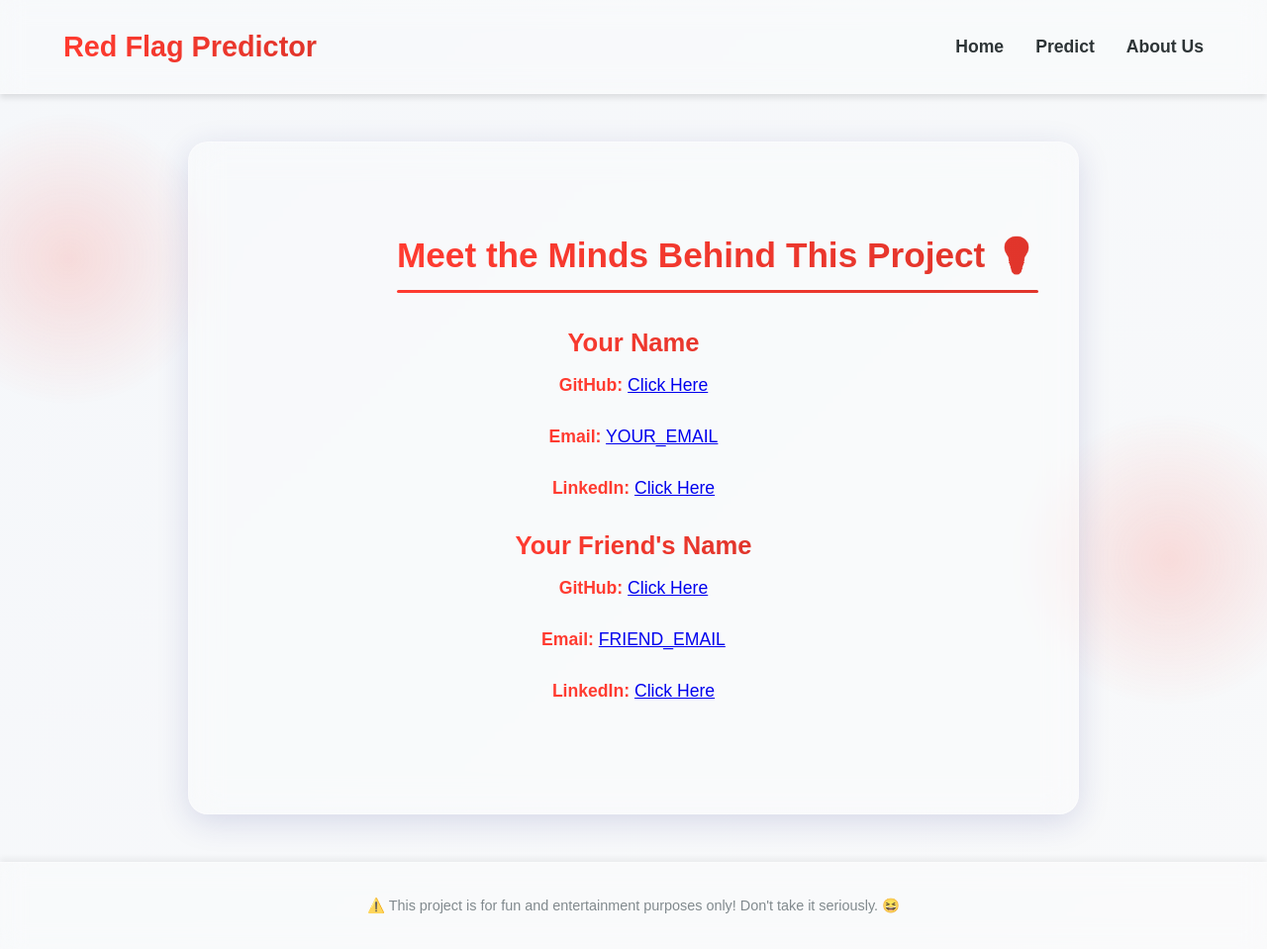
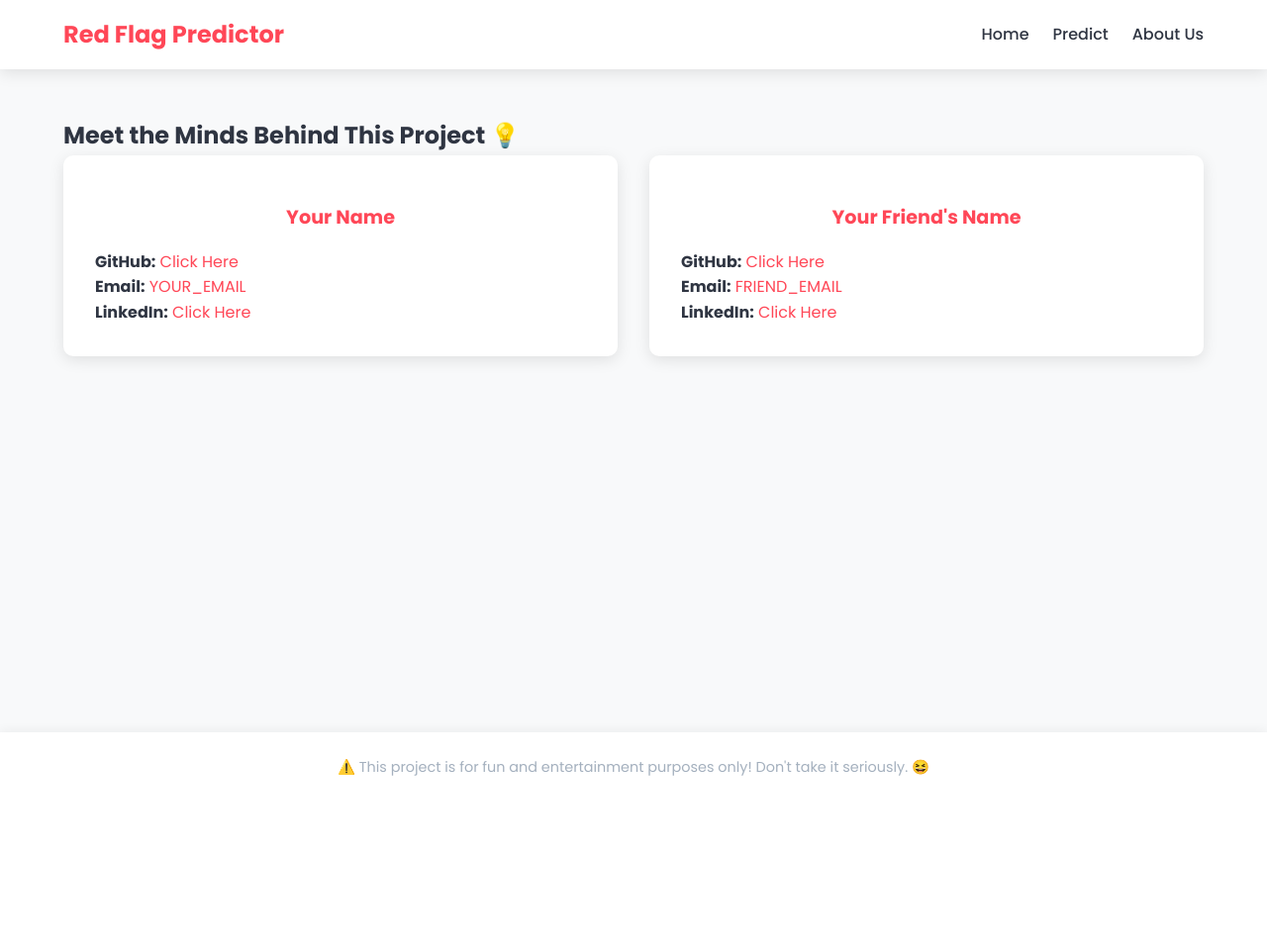
Before and after one commit to 13siddhu/Red-Flag-Detection, a Flask app: page /about in a window 1280 px wide. Shown: the whole page at 99% size. After the commit the page ends 784 px from the top, so only its background shows below. Run offline with Flask 3, Linux system fonts and the light colour scheme.

Commit message:
Update styles.css

```diff
--- a/static/styles.css
+++ b/static/styles.css
@@ -1,39 +1,42 @@
-/* Modern CSS for Red Flag Predictor */
-@import url('https://fonts.googleapis.com/css2?family=Poppins:wght@300;400;600;700&display=swap');
+/* Modern CSS for Red Flag Predictor
+   Responsive design for mobile and desktop */
 
-:root {
-  --primary: #ff3b5c;
-  --secondary: #ff7e8f;
-  --dark: #252525;
-  --light: #f8f9fa;
-  --accent: #3a86ff;
-  --success: #4bb543;
-  --warning: #ffdd57;
-  --danger: #dc3545;
-  --shadow: 0 4px 6px rgba(0, 0, 0, 0.1);
-  --transition: all 0.3s ease;
-}
+/* Import Google Fonts */
+@import url('https://fonts.googleapis.com/css2?family=Poppins:wght@300;400;500;600;700&display=swap');
 
+/* Reset & Base Styles */
 * {
   margin: 0;
   padding: 0;
   box-sizing: border-box;
 }
 
+:root {
+  --primary-color: #ff4757;
+  --secondary-color: #ff6b81;
+  --dark-color: #2f3542;
+  --light-color: #f1f2f6;
+  --success-color: #2ed573;
+  --warning-color: #ffa502;
+  --danger-color: #ff4757;
+  --grey-color: #a4b0be;
+  --shadow: 0 4px 15px rgba(0, 0, 0, 0.1);
+}
+
 body {
   font-family: 'Poppins', sans-serif;
-  background-color: var(--light);
-  color: var(--dark);
   line-height: 1.6;
+  background-color: #f8f9fa;
+  color: var(--dark-color);
 }
 
-/* Navigation Bar */
+/* Navigation */
 nav {
   display: flex;
   justify-content: space-between;
   align-items: center;
+  background-color: white;
   padding: 1rem 5%;
-  background-color: white;
   box-shadow: var(--shadow);
   position: sticky;
   top: 0;
@@ -43,52 +46,42 @@ nav {
 .logo {
   font-size: 1.5rem;
   font-weight: 700;
-  color: var(--primary);
-  transition: var(--transition);
-}
-
-.logo:hover {
-  transform: scale(1.05);
+  color: var(--primary-color);
 }
 
 nav ul {
   display: flex;
   list-style: none;
-  gap: 2rem;
 }
 
-nav a {
-  text-decoration: none;
-  color: var(--dark);
-  font-weight: 500;
-  position: relative;
-  padding: 0.5rem 0;
-  transition: var(--transition);
+nav ul li {
+  margin-left: 1.5rem;
 }
 
-nav a::after {
-  content: '';
-  position: absolute;
-  bottom: 0;
-  left: 0;
-  width: 0;
-  height: 2px;
-  background-color: var(--primary);
-  transition: var(--transition);
+nav ul li a {
+  text-decoration: none;
+  color: var(--dark-color);
+  font-weight: 500;
+  transition: color 0.3s;
 }
 
-nav a:hover {
-  color: var(--primary);
+nav ul li a:hover {
+  color: var(--primary-color);
 }
 
-nav a:hover::after {
-  width: 100%;
+/* Mobile Navigation */
+.mobile-menu-btn {
+  display: none;
+  cursor: pointer;
 }
 
-/* Main Sections */
+/* Sections */
 .section {
-  min-height: 85vh;
-  padding: 4rem 10%;
+  padding: 3rem 5%;
+  min-height: calc(100vh - 130px);
+}
+
+#home {
   display: flex;
   flex-direction: column;
   justify-content: center;
@@ -96,162 +89,165 @@ nav a:hover::after {
   text-align: center;
 }
 
-h1 {
-  font-size: 3rem;
+#home h1 {
+  font-size: 2.5rem;
   margin-bottom: 1.5rem;
-  background-image: linear-gradient(to right, var(--primary), var(--accent));
-  background-clip: text;
-  -webkit-background-clip: text;
-  color: transparent;
-  animation: fadeIn 1s ease-in;
+  color: var(--primary-color);
 }
 
-p {
+#home p {
+  max-width: 650px;
+  margin-bottom: 1.5rem;
   font-size: 1.1rem;
-  max-width: 700px;
-  margin-bottom: 1.5rem;
-  animation: slideUp 0.8s ease-out;
 }
 
-p strong {
-  color: var(--primary);
-  font-weight: 600;
-}
-
-/* Button Styles */
 .btn {
   display: inline-block;
+  background-color: var(--primary-color);
+  color: white;
   padding: 0.8rem 2rem;
-  background-color: var(--primary);
-  color: white;
+  border-radius: 50px;
   text-decoration: none;
-  border-radius: 30px;
   font-weight: 600;
+  transition: transform 0.3s, box-shadow 0.3s;
+  box-shadow: var(--shadow);
   margin-top: 1rem;
-  box-shadow: var(--shadow);
-  transition: var(--transition);
-  border: none;
-  cursor: pointer;
-  animation: pulse 2s infinite;
 }
 
 .btn:hover {
-  background-color: var(--dark);
   transform: translateY(-3px);
-  box-shadow: 0 8px 15px rgba(0, 0, 0, 0.2);
+  box-shadow: 0 10px 20px rgba(255, 71, 87, 0.2);
 }
 
-/* Form Styles (for predict page) */
+/* Predict Form */
+#predict {
+  max-width: 750px;
+  margin: 0 auto;
+}
+
+#predict h2 {
+  text-align: center;
+  margin-bottom: 2rem;
+  color: var(--primary-color);
+}
+
 form {
-  width: 100%;
-  max-width: 600px;
   background-color: white;
   padding: 2rem;
   border-radius: 10px;
   box-shadow: var(--shadow);
-  margin: 2rem 0;
-  animation: fadeIn 0.8s ease-out;
 }
 
-.form-group {
-  margin-bottom: 1.5rem;
-  text-align: left;
-}
-
-label {
+form label {
   display: block;
   margin-bottom: 0.5rem;
   font-weight: 500;
-  color: var(--dark);
+  color: var(--dark-color);
 }
 
-input, select, textarea {
+form input, form select {
   width: 100%;
   padding: 0.8rem;
-  border: 1px solid #e1e1e1;
-  border-radius: 8px;
+  margin-bottom: 1.5rem;
+  border: 1px solid #ddd;
+  border-radius: 5px;
   font-family: 'Poppins', sans-serif;
-  background-color: #f9f9f9;
-  transition: var(--transition);
+  transition: border 0.3s;
 }
 
-input:focus, select:focus, textarea:focus {
+form input:focus, form select:focus {
   outline: none;
-  border-color: var(--primary);
-  box-shadow: 0 0 0 3px rgba(255, 59, 92, 0.2);
+  border-color: var(--primary-color);
 }
 
-/* Result Section (for prediction results) */
-.result {
+form button {
+  background-color: var(--primary-color);
+  color: white;
+  border: none;
+  padding: 0.8rem 2rem;
+  border-radius: 50px;
+  font-weight: 600;
+  cursor: pointer;
+  width: 100%;
+  font-size: 1rem;
+  transition: background-color 0.3s;
+}
+
+form button:hover {
+  background-color: var(--secondary-color);
+}
+
+/* Prediction Result */
+h3 {
   margin-top: 2rem;
+  text-align: center;
+  padding: 1rem;
+  background-color: var(--light-color);
+  border-radius: 5px;
+  font-size: 1.2rem;
+}
+
+.error-message {
+  background-color: var(--danger-color);
+  color: white;
+  padding: 1rem;
+  border-radius: 5px;
+  margin-top: 1rem;
+  text-align: center;
+}
+
+/* About page */
+.about-container {
+  display: flex;
+  flex-wrap: wrap;
+  gap: 2rem;
+  justify-content: center;
+}
+
+.team-member {
+  background-color: white;
   padding: 2rem;
-  background-color: white;
   border-radius: 10px;
   box-shadow: var(--shadow);
-  text-align: center;
-  max-width: 600px;
-  width: 100%;
+  flex: 1;
+  min-width: 300px;
+  transition: transform 0.3s;
 }
 
-.result-title {
-  font-size: 1.8rem;
-  margin-bottom: 1rem;
-  color: var(--primary);
+.team-member:hover {
+  transform: translateY(-5px);
 }
 
-.result-score {
-  font-size: 3rem;
-  font-weight: 700;
-  margin: 1rem 0;
+.team-member h3 {
+  margin-top: 0;
+  background-color: transparent;
+  color: var(--primary-color);
 }
 
-.flags {
-  display: flex;
-  justify-content: center;
-  gap: 0.5rem;
-  margin: 1rem 0;
-  font-size: 2rem;
+.team-member a {
+  color: var(--primary-color);
+  text-decoration: none;
+}
+
+.team-member a:hover {
+  text-decoration: underline;
 }
 
 /* Footer */
 footer {
-  background-color: white;
   text-align: center;
   padding: 1.5rem;
-  box-shadow: 0 -4px 6px rgba(0, 0, 0, 0.05);
+  background-color: white;
+  box-shadow: 0 -2px 10px rgba(0, 0, 0, 0.05);
 }
 
 footer p {
-  margin-bottom: 0;
   font-size: 0.9rem;
-  opacity: 0.8;
+  color: var(--grey-color);
 }
 
-/* Animations */
-@keyframes fadeIn {
-  from { opacity: 0; }
-  to { opacity: 1; }
-}
-
-@keyframes slideUp {
-  from { transform: translateY(30px); opacity: 0; }
-  to { transform: translateY(0); opacity: 1; }
-}
-
-@keyframes pulse {
-  0% {
-    transform: scale(1);
-  }
-  50% {
-    transform: scale(1.05);
-  }
-  100% {
-    transform: scale(1);
-  }
-}
-
-/* Responsive Design */
-@media screen and (max-width: 768px) {
+/* Media Queries */
+@media (max-width: 768px) {
   nav {
     flex-direction: column;
     padding: 1rem;
@@ -259,15 +255,43 @@ footer p {
 
   nav ul {
     margin-top: 1rem;
-    gap: 1rem;
+    width: 100%;
+    justify-content: space-between;
+  }
+
+  nav ul li {
+    margin-left: 0;
   }
 
   .section {
-    padding: 3rem 5%;
+    padding: 2rem 1rem;
   }
 
-  h1 {
+  #home h1 {
     font-size: 2rem;
+  }
+
+  form {
+    padding: 1.5rem;
+  }
+
+  .team-member {
+    min-width: 100%;
+  }
+}
+
+@media (max-width: 480px) {
+  nav ul {
+    flex-direction: column;
+    align-items: center;
+  }
+
+  nav ul li {
+    margin: 0.5rem 0;
+  }
+
+  #home h1 {
+    font-size: 1.8rem;
   }
 
   .btn {
@@ -275,347 +299,40 @@ footer p {
   }
 }
 
-@media screen and (max-width: 480px) {
-  nav ul {
-    flex-direction: column;
-    align-items: center;
-    gap: 0.5rem;
-  }
-
-  .section {
-    padding: 2rem 5%;
-  }
-
-  form {
-    padding: 1.5rem;
-  }
-}
-
-
-
-/* Modern 2024 CSS - Glassmorphism + Neumorphism + Animated Elements */
-:root {
-  --primary: #ff3b30;
-  --primary-dark: #e0352b;
-  --glass: rgba(255, 255, 255, 0.25);
-  --glass-border: rgba(255, 255, 255, 0.4);
-  --glass-shadow: 0 8px 32px rgba(31, 38, 135, 0.15);
-  --text: #2d3436;
-  --text-light: #636e72;
-}
-
-@import url('https://fonts.googleapis.com/css2?family=Plus+Jakarta+Sans:wght@400;500;600;700&display=swap');
-
-* {
-  margin: 0;
-  padding: 0;
-  box-sizing: border-box;
-}
-
-body {
-  font-family: 'Plus Jakarta Sans', sans-serif;
-  background: linear-gradient(135deg, #f5f7fa 0%, #f8f9fa 100%);
-  color: var(--text);
-  min-height: 100vh;
-  overflow-x: hidden;
-}
-
-/* Animated Background Elements */
-body::before,
-body::after {
-  content: '';
-  position: fixed;
-  width: 300px;
-  height: 300px;
-  border-radius: 50%;
-  background: radial-gradient(circle, rgba(255,59,48,0.15) 0%, rgba(255,59,48,0) 70%);
-  z-index: -1;
-  animation: float 15s infinite ease-in-out;
-}
-
-body::before {
-  top: 20%;
-  left: -100px;
-  animation-delay: 0s;
-}
-
-body::after {
-  bottom: 10%;
-  right: -50px;
-  animation-delay: 5s;
-}
-
-@keyframes float {
-  0%, 100% { transform: translateY(0) translateX(0); }
-  50% { transform: translateY(-50px) translateX(20px); }
-}
-
-/* Modern Navigation */
-nav {
-  display: flex;
-  justify-content: space-between;
-  align-items: center;
-  padding: 1.5rem 5%;
-  background: var(--glass);
-  backdrop-filter: blur(12px);
-  -webkit-backdrop-filter: blur(12px);
-  border-bottom: 1px solid var(--glass-border);
-  position: sticky;
-  top: 0;
-  z-index: 100;
-}
-
-.logo {
-  font-size: 1.8rem;
-  font-weight: 700;
-  background: linear-gradient(to right, var(--primary), var(--primary-dark));
-  -webkit-background-clip: text;
-  background-clip: text;
-  color: transparent;
-  display: flex;
-  align-items: center;
-  gap: 0.5rem;
-}
-
-nav ul {
-  display: flex;
-  gap: 2rem;
-  list-style: none;
-}
-
-nav a {
-  color: var(--text);
-  text-decoration: none;
-  font-weight: 600;
-  font-size: 1.1rem;
-  position: relative;
-  padding: 0.5rem 0;
-  transition: all 0.3s ease;
-}
-
-nav a::after {
-  content: '';
-  position: absolute;
-  bottom: 0;
-  left: 0;
-  width: 0;
-  height: 2px;
-  background: var(--primary);
-  transition: width 0.3s ease;
-}
-
-nav a:hover::after {
-  width: 100%;
-}
-
-/* Glassmorphism Card */
-.section {
-  max-width: 900px;
-  margin: 3rem auto;
-  padding: 2.5rem;
-  background: var(--glass);
-  backdrop-filter: blur(16px);
-  -webkit-backdrop-filter: blur(16px);
-  border-radius: 20px;
-  border: 1px solid var(--glass-border);
-  box-shadow: var(--glass-shadow);
-  transition: transform 0.3s ease, box-shadow 0.3s ease;
-}
-
-.section:hover {
-  transform: translateY(-5px);
-  box-shadow: 0 12px 40px rgba(31, 38, 135, 0.2);
-}
-
-h2 {
-  text-align: center;
-  margin-bottom: 2.5rem;
-  font-size: 2.2rem;
-  background: linear-gradient(to right, var(--primary), var(--primary-dark));
-  -webkit-background-clip: text;
-  background-clip: text;
-  color: transparent;
-  position: relative;
-  display: inline-block;
-  left: 50%;
-  transform: translateX(-50%);
-}
-
-h2::after {
-  content: '';
-  position: absolute;
-  bottom: -10px;
-  left: 0;
-  width: 100%;
-  height: 3px;
-  background: linear-gradient(to right, var(--primary), var(--primary-dark));
-  border-radius: 3px;
-}
-
-/* Modern Form Design */
-form {
-  display: grid;
-  grid-template-columns: repeat(auto-fit, minmax(300px, 1fr));
-  gap: 1.8rem;
-}
-
-.form-group {
-  position: relative;
-}
-
-label {
-  display: block;
-  margin-bottom: 0.8rem;
-  font-weight: 600;
-  color: var(--text-light);
-  font-size: 0.95rem;
-  letter-spacing: 0.5px;
-}
-
-input[type="number"],
-select {
-  width: 100%;
-  padding: 1rem 1.2rem;
-  border: none;
-  border-radius: 12px;
-  font-size: 1rem;
-  background: rgba(255, 255, 255, 0.7);
-  box-shadow: inset 2px 2px 5px rgba(0, 0, 0, 0.05),
-              inset -2px -2px 5px rgba(255, 255, 255, 0.5);
-  transition: all 0.3s ease;
-}
-
-input[type="number"]:focus,
-select:focus {
-  outline: none;
-  background: rgba(255, 255, 255, 0.9);
-  box-shadow: inset 1px 1px 3px rgba(0, 0, 0, 0.1),
-              inset -1px -1px 3px rgba(255, 255, 255, 0.7),
-              0 0 0 3px rgba(255, 59, 48, 0.2);
-}
-
-/* Animated Button */
-button {
-  grid-column: 1 / -1;
-  background: linear-gradient(135deg, var(--primary), var(--primary-dark));
-  color: white;
-  border: none;
-  padding: 1.2rem;
-  font-size: 1.1rem;
-  border-radius: 12px;
-  cursor: pointer;
-  font-weight: 600;
-  margin-top: 1rem;
-  box-shadow: 0 4px 15px rgba(255, 59, 48, 0.3);
-  transition: all 0.3s ease;
-  position: relative;
-  overflow: hidden;
-}
-
-button::before {
-  content: '';
-  position: absolute;
-  top: 0;
-  left: -100%;
-  width: 100%;
-  height: 100%;
-  background: linear-gradient(90deg, transparent, rgba(255, 255, 255, 0.2), transparent);
-  transition: 0.5s;
-}
-
-button:hover {
-  transform: translateY(-3px);
-  box-shadow: 0 8px 25px rgba(255, 59, 48, 0.4);
-}
-
-button:hover::before {
-  left: 100%;
-}
-
-/* Prediction Result */
-.prediction-result {
-  text-align: center;
-  margin-top: 2.5rem;
-  padding: 1.5rem;
-  border-radius: 12px;
-  background: rgba(255, 255, 255, 0.7);
-  box-shadow: 0 4px 20px rgba(0, 0, 0, 0.08);
-  animation: fadeIn 0.5s ease;
-}
-
+/* Animation effects */
 @keyframes fadeIn {
-  from { opacity: 0; transform: translateY(10px); }
+  from { opacity: 0; transform: translateY(20px); }
   to { opacity: 1; transform: translateY(0); }
 }
 
-h3 {
-  font-size: 1.6rem;
-  margin-bottom: 0.5rem;
-  background: linear-gradient(to right, var(--primary), var(--primary-dark));
-  -webkit-background-clip: text;
-  background-clip: text;
-  color: transparent;
+.section {
+  animation: fadeIn 0.6s ease-out;
 }
 
-.error-message {
-  color: var(--primary-dark);
-  text-align: center;
-  padding: 1.5rem;
-  background: rgba(255, 235, 238, 0.7);
-  border-radius: 12px;
-  margin-top: 2rem;
-  box-shadow: 0 4px 20px rgba(0, 0, 0, 0.05);
-  border-left: 4px solid var(--primary);
+/* Custom styling for form elements on hover */
+form input:hover, form select:hover {
+  border-color: var(--secondary-color);
 }
 
-/* Modern Footer */
-footer {
-  text-align: center;
-  padding: 2rem;
-  margin-top: 3rem;
-  background: var(--glass);
-  backdrop-filter: blur(12px);
-  -webkit-backdrop-filter: blur(12px);
-  border-top: 1px solid var(--glass-border);
+/* Style for the prediction result with color indication */
+.prediction-result {
+  font-weight: bold;
+  padding: 0.5rem 1rem;
+  border-radius: 5px;
+  display: inline-block;
 }
 
-footer p {
-  font-size: 0.9rem;
-  color: var(--text-light);
-  max-width: 600px;
-  margin: 0 auto;
-  line-height: 1.6;
+.prediction-red {
+  background-color: rgba(255, 71, 87, 0.2);
+  color: var(--danger-color);
 }
 
-/* Responsive Design */
-@media (max-width: 768px) {
-  nav {
-    flex-direction: column;
-    gap: 1.5rem;
-    padding: 1.5rem;
-  }
-
-  .section {
-    margin: 2rem 1.5rem;
-    padding: 2rem 1.5rem;
-  }
-
-  form {
-    grid-template-columns: 1fr;
-  }
+.prediction-green {
+  background-color: rgba(46, 213, 115, 0.2);
+  color: var(--success-color);
 }
 
-@media (max-width: 480px) {
-  h2 {
-    font-size: 1.8rem;
-  }
-
-  input[type="number"],
-  select {
-    padding: 0.9rem 1rem;
-  }
-
-  button {
-    padding: 1rem;
-  }
+.prediction-yellow {
+  background-color: rgba(255, 165, 2, 0.2);
+  color: var(--warning-color);
 }
```
